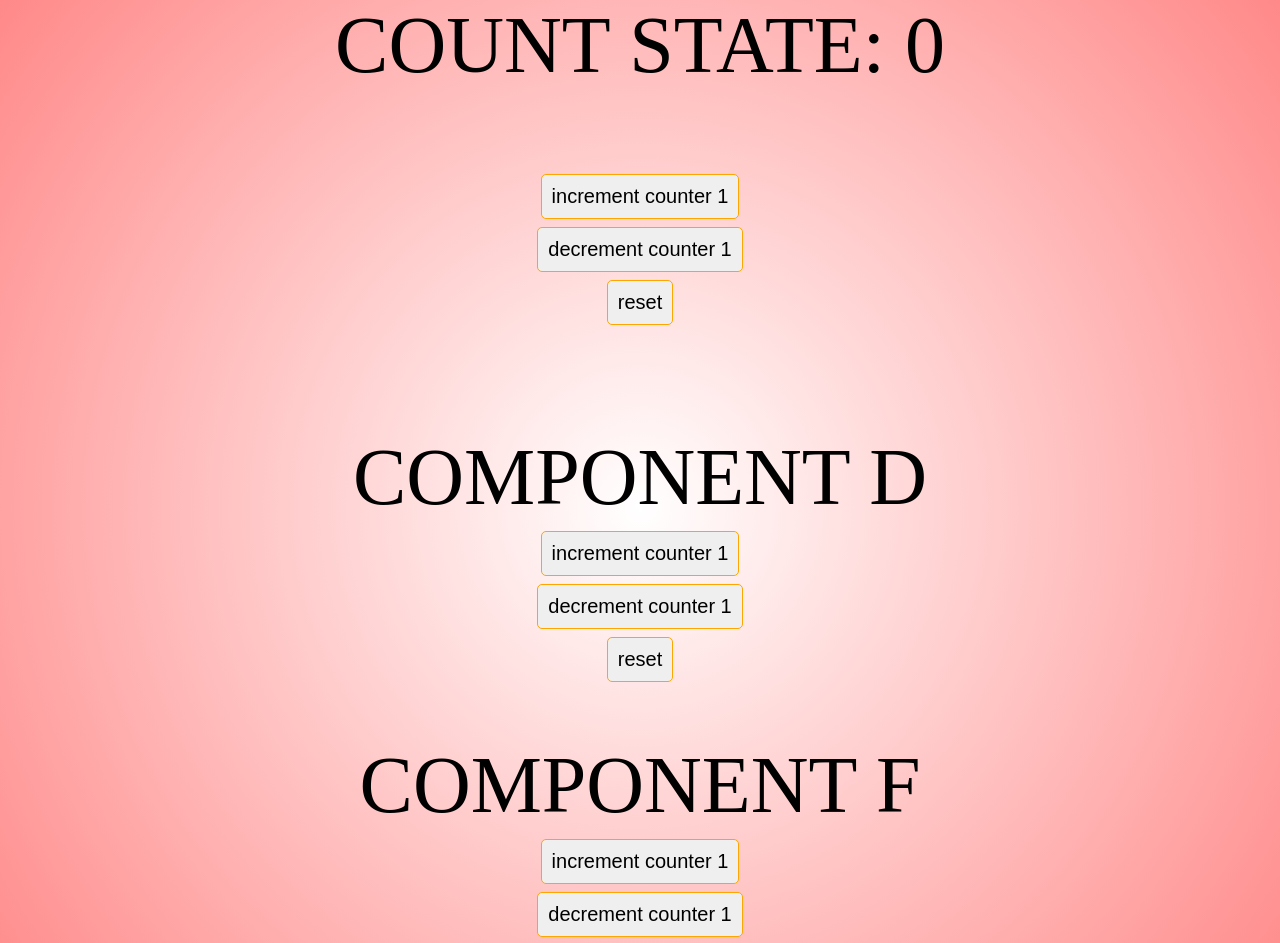
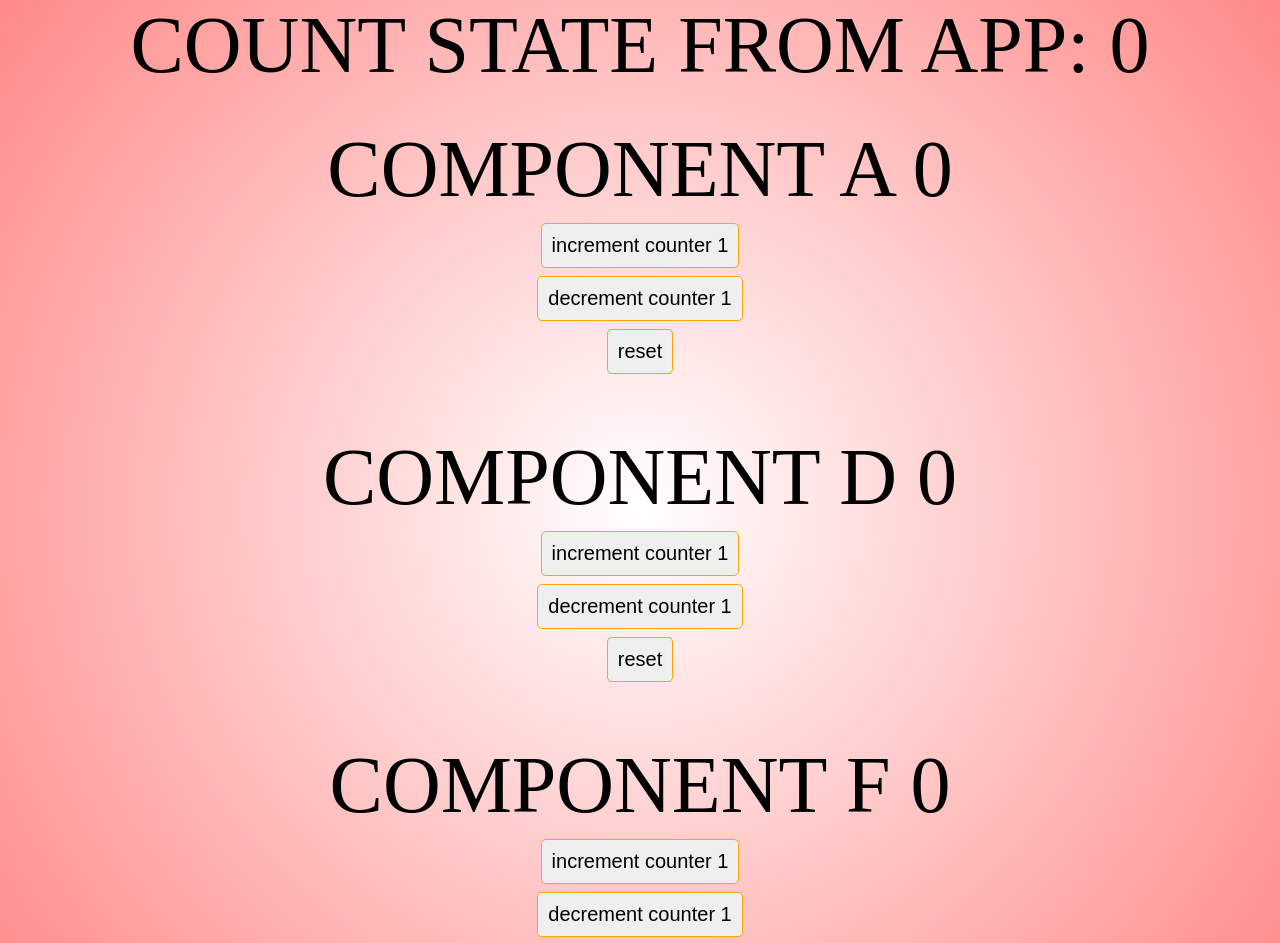
Before and after one commit to David92p/React-Hooks, a React (Vite) app: page / in a window 1280 px wide. Shown: the top 943 px of the page. Built offline with nearby package versions, Linux system fonts and the light colour scheme; the HTML template or start-up script is replaced by a standard one.

Commit message:
update components description

```diff
--- a/src/App.jsx
+++ b/src/App.jsx
@@ -28,7 +28,7 @@ function App() {
 
   return (
     <div style={container}>
-      COUNT STATE: { count }
+      COUNT STATE FROM APP: { count }
       {/* IL PROVIDER FORNIRA' AI COMPONENTI E I SUOI FIGLI UN VALORE CHE AVRA' IL VALORE DEL COUNT STATE E UN VALORE PER EFFETTUARE LE AZIONI SULLO STATE */}
       <COUNTCONTEXT.Provider value={{countState: count, countDispatch: dispatch}}>
         <ComponentA />
--- a/src/components/ComponentA.jsx
+++ b/src/components/ComponentA.jsx
@@ -6,6 +6,8 @@ const ComponentA = () => {
 	const countContext = useContext(COUNTCONTEXT)
   return (
     <div style={container}>
+		{/* Visualiziamo lo state global trasmesso tramite il context derivante da App.jsx */}
+		COMPONENT A { countContext.countState }
        <button
 				// utiliziamo la proprietà countDispatch del context che richiama il dispatch del reducer
 				onClick={() => countContext.countDispatch({type: "increment"})} style={button}>increment counter 1
@@ -30,7 +32,7 @@ const container = {
 	alignItems: "center",
 	gap: 8,
 	fontSize: "80px",
-	width: "300px",
+	width: "800px",
 	height: "300px",
 	backgrounColor: "red",
 }
--- a/src/components/ComponentD.jsx
+++ b/src/components/ComponentD.jsx
@@ -7,7 +7,8 @@ const ComponentD = () => {
 
   return (
     <div style={container}>
-      COMPONENT D
+		{/* Visualiziamo lo state global trasmesso tramite il context derivante da App.jsx */}
+      COMPONENT D { countContext.countState }
       <button
         // utiliziamo la proprietà countDispatch del context che richiama il dispatch del reducer
 				onClick={() => countContext.countDispatch({type: "increment"})} style={button}>increment counter 1
@@ -32,7 +33,7 @@ const container = {
 	alignItems: "center",
 	gap: 8,
 	fontSize: "80px",
-	width: "600px",
+	width: "800px",
 	height: "300px",
 	backgrounColor: "red",
 }
--- a/src/components/ComponentF.jsx
+++ b/src/components/ComponentF.jsx
@@ -6,8 +6,8 @@ const ComponentF = () => {
   const countContext = useContext(COUNTCONTEXT)
   return (
     <div style={container}>
-      COMPONENT F
-
+		{/* Visualiziamo lo state global trasmesso tramite il context derivante da App.jsx */}
+      COMPONENT F { countContext.countState }
       <button
         // utiliziamo la proprietà countDispatch del context che richiama il dispatch del reducer
 				onClick={() => countContext.countDispatch({type: "increment"})} style={button}>increment counter 1
@@ -32,7 +32,7 @@ const container = {
 	alignItems: "center",
 	gap: 8,
 	fontSize: "80px",
-	width: "600px",
+	width: "800px",
 	height: "300px",
 	backgrounColor: "red",
 }
```
